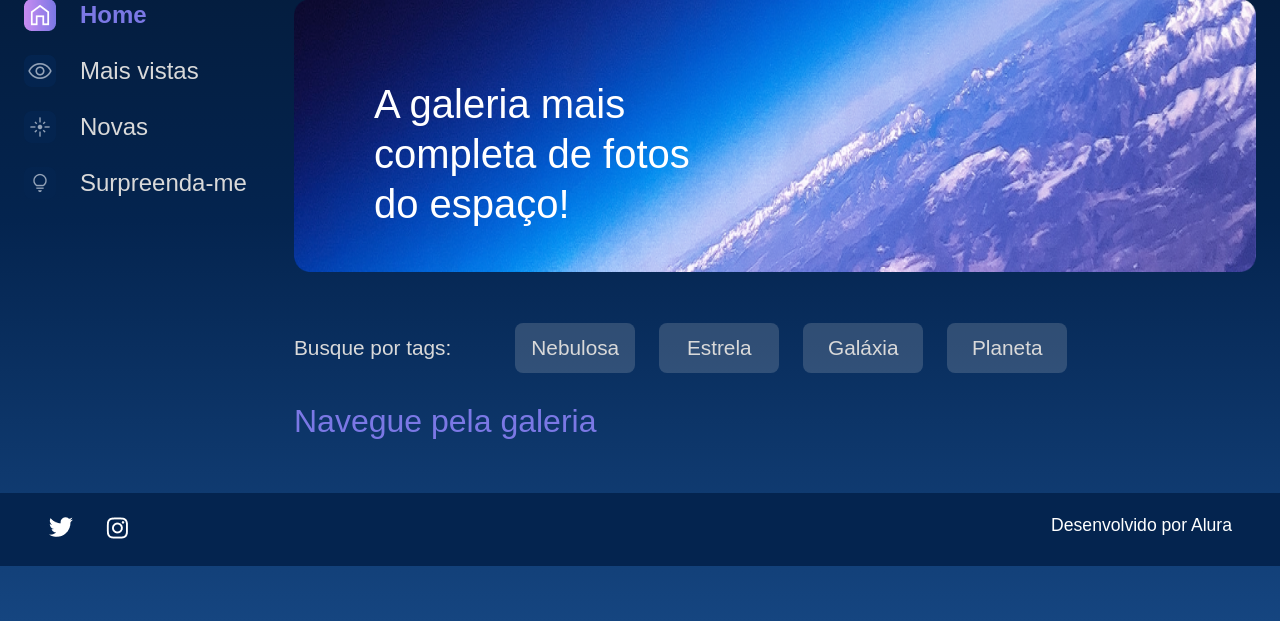
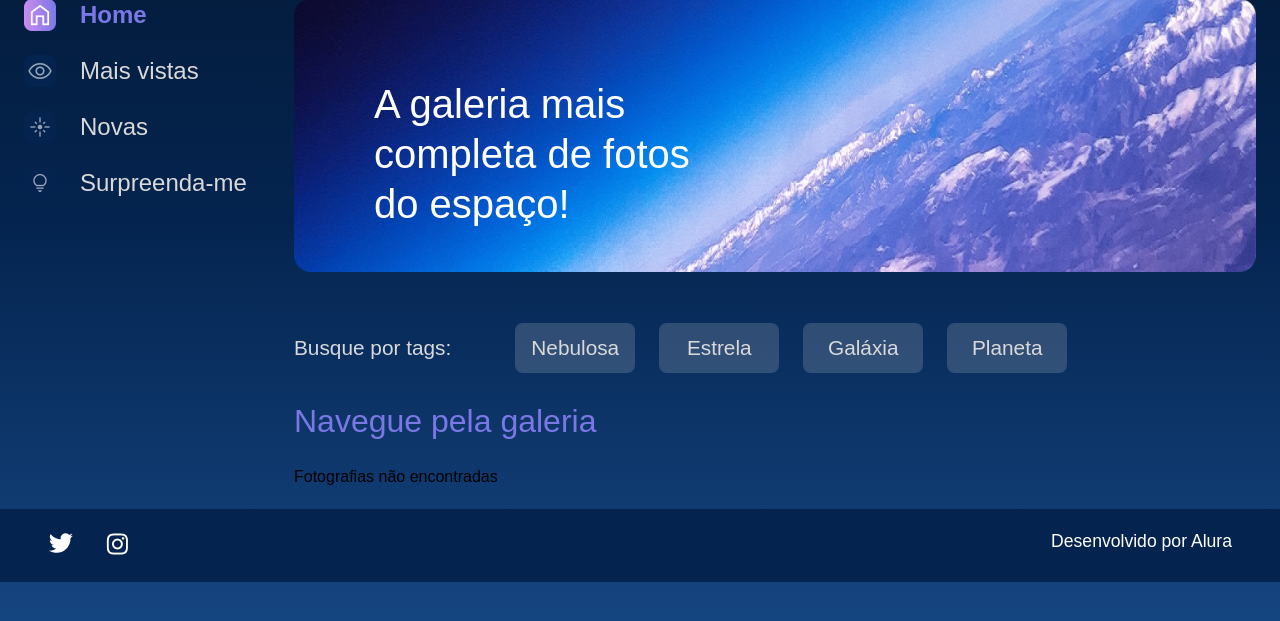
Before and after one commit to oalvesxp/django-python-alura_space, a Django app: page / in a window 1280 px wide. Shown: the part 179-800 px from the top of the page. Run offline with Django 4.2, Linux system fonts and the light colour scheme; data that the repository does not hold is empty.

Commit message:
adding else condiction for posts not found

```diff
--- a/alura_space/templates/galeria/index.html
+++ b/alura_space/templates/galeria/index.html
@@ -44,6 +44,9 @@
                             </li>
                             {% endfor %}
                             {% else %}
+                            <div class="imagem_texto">
+                                <p>Fotografias não encontradas</p>
+                            </div>
                             {% endif %}
                         </ul>
                     </div>
```
